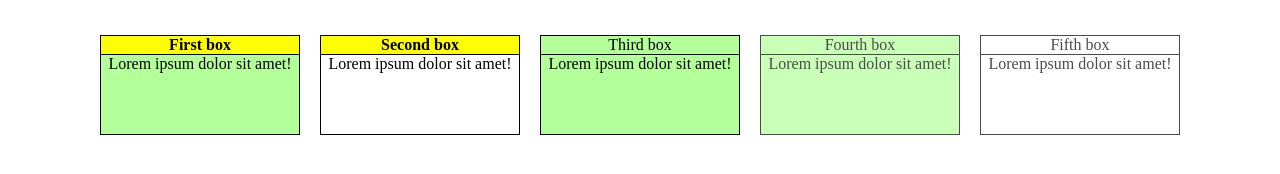
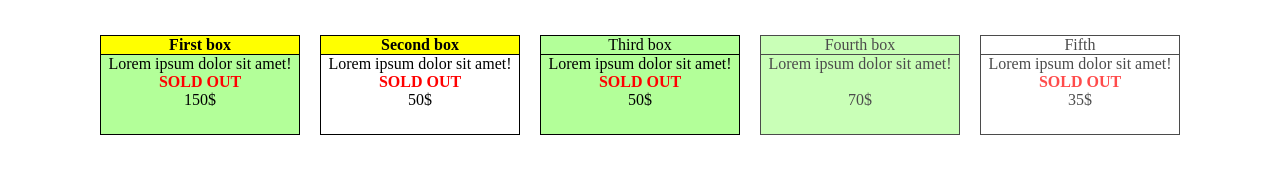
Before and after one commit to nri1234/Struktury-danych-js, a plain HTML site: page index.html in a window 1280 px wide. Drawn offline with Linux system fonts and the light colour scheme.

Commit message:
Chane content and coments to project

```diff
--- a/css/style.css
+++ b/css/style.css
@@ -45,3 +45,8 @@ header {
 .important {
     opacity: 1;
     }
+h4 {
+    font-size 20px;
+    font-weight: 900;
+    color: red;
+}
--- a/js/script.js
+++ b/js/script.js
@@ -1,50 +1,80 @@
-'use strict';
-
 var data = [
     {
         id: 'box1',
         title: 'First box',
         content: '<p>Lorem ipsum dolor sit amet!</p>',
-        categories: ['highlighted', 'special-header', 'important']
+        categories: ['highlighted', 'special-header', 'important'],
+        soldOut: true,
+        price: 150,
+        currency: '$',
 	},
     {
         id: 'box2',
         title: 'Second box',
         content: '<p>Lorem ipsum dolor sit amet!</p>',
-        categories: ['special-header', 'important']
+        categories: ['special-header', 'important'],
+        soldOut: true,
+        price: 50,
+        currency: '$',
 	},
     {
         id: 'box3',
         title: 'Third box',
         content: '<p>Lorem ipsum dolor sit amet!</p>',
-        categories: ['highlighted', 'important']
+        categories: ['highlighted', 'important'],
+        soldOut: true,
+        price: 50,
+        currency: '$',
 	},
     {
         id: 'box4',
         title: 'Fourth box',
         content: '<p>Lorem ipsum dolor sit amet!</p>',
-        categories: ['highlighted']
+        categories: ['highlighted'],
+        soldOut: false,
+        price: 70,
+        currency: '$',
 	},
     {
         id: 'box5',
-        title: 'Fifth box',
+        title: 'Fifth',
         content: '<p>Lorem ipsum dolor sit amet!</p>',
-        categories: []
+        categories: [],
+        soldOut: true,
+        price: 35,
+        currency: '$',
 	},
 ];
 
-var output = document.getElementById('boxes');
-
+var container = document.getElementById('boxes');
+//zmieniajac output musze zmienic tez appendChild
 for (var i = 0; i < data.length; i++) {
 
-    var box = document.createElement('categories');
+    var box = document.createElement('div');
+
     box.id = data[i].id;
 
     var header = document.createElement('header');
     header.innerHTML = data[i].title;
     box.appendChild(header);
+
     box.innerHTML += data[i].content;
     box.className = 'box ' + data[i].categories.join(' ');
 
-    output.appendChild(box);
+    if (data[i].soldOut === true) { //jesli dane z tablicy sa true to stworz mi nowy paragraf ktory pokaze napis sold out
+        var h4 = document.createElement('h4');
+        h4.innerHTML = 'SOLD OUT'; // data[i].soldOut;
+        box.appendChild(h4); // to mi go tworzy
+    }
+    if (data[i].soldOut === false) {
+        var h4 = document.createElement('h4');
+        h4.innerHTML = '<br>';
+        box.appendChild(h4);
+    }
+
+
+    box.innerHTML += data[i].price;
+    box.innerHTML += data[i].currency;
+
+    container.appendChild(box);
 }
```
